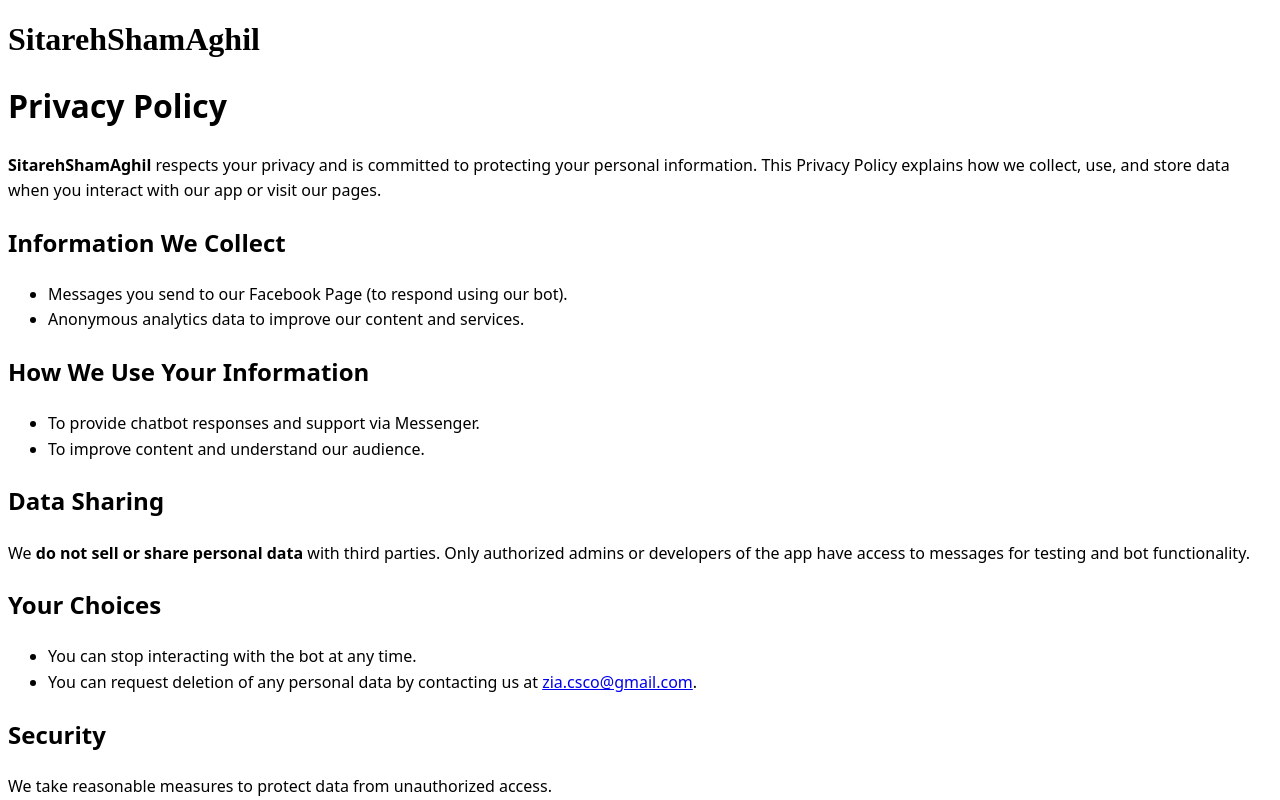
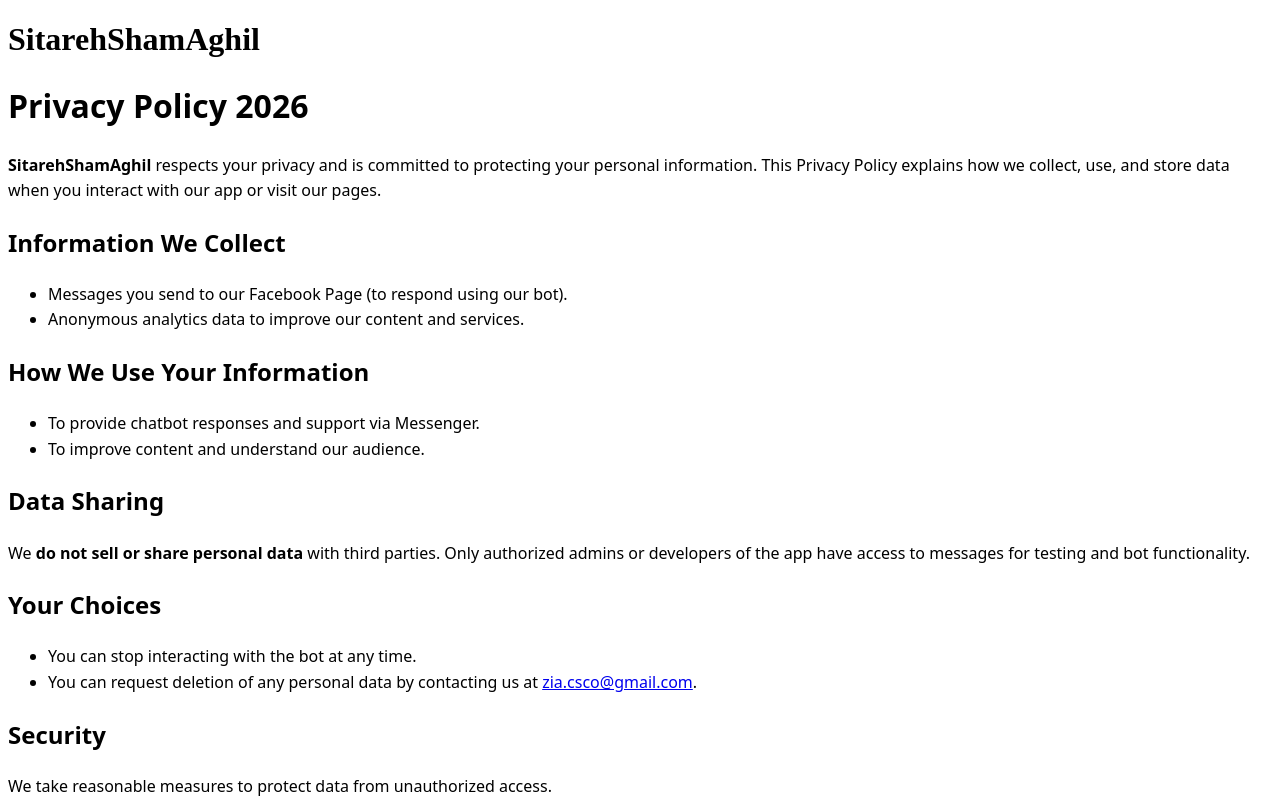
Before and after one commit to ziagit/sitarehshamaghil, a Nuxt app: page /privacy in a window 1280 px wide. Shown: the top 800 px of the page. Built offline with nearby package versions, Linux system fonts and the light colour scheme.

Commit message:
change in privacy

```diff
--- a/app/pages/privacy.vue
+++ b/app/pages/privacy.vue
@@ -1,6 +1,6 @@
 <template>
     <main class="max-w-3xl mx-auto p-6">
-        <h1 class="text-3xl font-bold mb-4 text-center">Privacy Policy</h1>
+        <h1 class="text-3xl font-bold mb-4 text-center">Privacy Policy 2026</h1>
 
         <section class="mb-4">
             <p>
```
